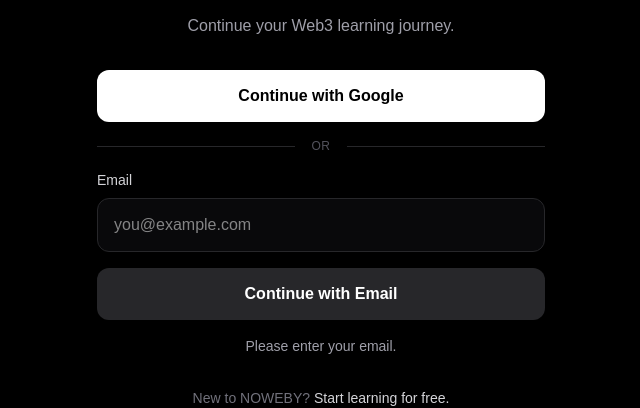
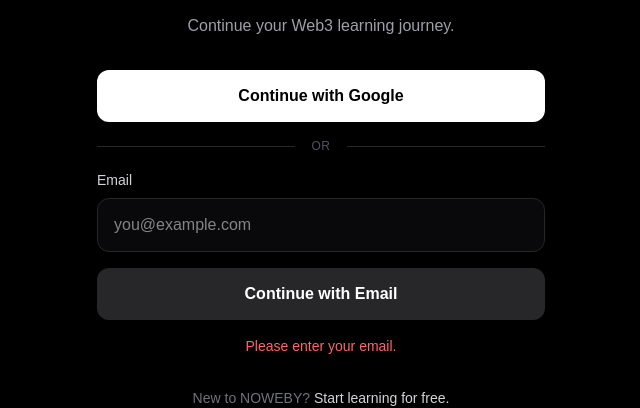
Before and after one commit to Oshinaci/noweby, a Next.js app: page /login in a window 1280 px wide. Both pictures are taken after a click on the button "Continue with Email". Shown: the part 223-631 px from the top of the page, without its empty margins (319-959 px from the left). Built offline with nearby package versions, Linux system fonts and the light colour scheme.

Commit message:
Add email validation

```diff
--- a/src/app/login/page.tsx
+++ b/src/app/login/page.tsx
@@ -6,14 +6,23 @@
 export default function LoginPage() {
   const [email, setEmail] = useState("");
   const [message, setMessage] = useState("");
+  const [error, setError] = useState("");
 
   function handleContinue() {
+    setMessage("");
+    setError("");
+
     if (!email) {
-      setMessage("Please enter your email.");
+      setError("Please enter your email.");
       return;
     }
 
-    setMessage(`Email entered: ${email}`);
+    if (!email.includes("@")) {
+      setError("Please enter a valid email.");
+      return;
+    }
+
+    setMessage(`Ready to continue with ${email}`);
   }
 
   return (
@@ -76,8 +85,14 @@
             Continue with Email
           </button>
 
+          {error && (
+            <p className="text-center text-sm text-red-400">
+              {error}
+            </p>
+          )}
+
           {message && (
-            <p className="text-center text-sm text-zinc-400">
+            <p className="text-center text-sm text-green-400">
               {message}
             </p>
           )}
```
